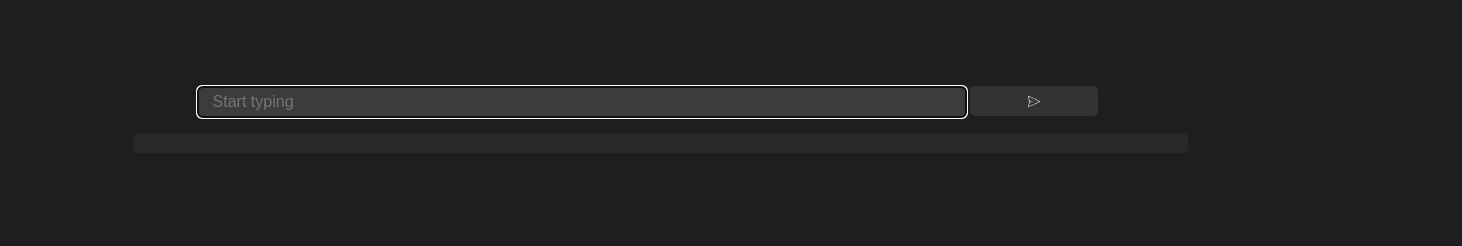
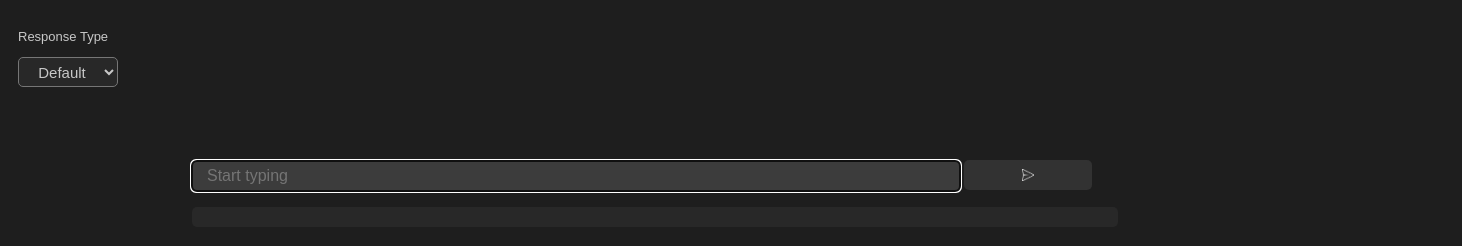
Before and after one commit to TejDeepM/cortex, a plain HTML site: page index.html in a window 1280 px wide. Shown: the whole page, 1462 px wide, since content can reach past the window. Drawn offline with Linux system fonts and the light colour scheme.

Commit message:
V1.2
Added an option for changing the response type to "Short, Long, Points or Default"

```diff
--- a/index.html
+++ b/index.html
@@ -14,16 +14,35 @@
         }
       </script>
 
-      <div id = "inputnSend">
-        <input placeholder = "Start typing" id = "mainTextInput" type = "text" autofocus>
-        <button id = "mainButton"><img src = "./Resources/sendIcon.png" width = 12></button>
+      <div id = "settings">
+
+        <div id = "responseLength">
+
+          <p id = "responseLengthTag">Response Type</p>
+
+          <select id = "responseLengthOptionMenu">
+            <option>Default</option>
+            <option>Short</option>
+            <option>Long</option>
+            <option>Points</option>
+          </select>
+
+        </div>
+
       </div>
 
-      <p id = "responseText"></p>
+      <div id = "core">
+
+        <div id = "inputnSend">
+          <input placeholder = "Start typing" id = "mainTextInput" type = "text" autofocus>
+          <button id = "mainButton"><img src = "./Resources/sendIcon.png" width = 12></button>
+          <p id = "responseText"></p>
+        </div>
+
+      </div>
 
       <script type = "module" src = "main.js"></script>
 
-      <!--<script src = "dist/bundle.js"></script>-->
     </body>
 
 </html>
--- a/main.js
+++ b/main.js
@@ -4,7 +4,7 @@ import { GoogleGenerativeAI, HarmCategory, HarmBlockThreshold } from "@google/ge
 var input = document.getElementById("mainTextInput")
 input.addEventListener("keydown", runScript)
 
-document.getElementById("mainButton").addEventListener("click", mainFunc) // Call the function by its assigned name
+document.getElementById("mainButton").addEventListener("click", mainFunc)
 
 
 function runScript(event) {
@@ -16,7 +16,6 @@ function runScript(event) {
 
 function mainFunc() {
 
-    console.log("Yay")
     document.getElementById("responseText").innerHTML = "..."
 
     const MODEL_NAME = "gemini-pro";
@@ -63,7 +62,21 @@ function mainFunc() {
             return text.replace(/\*\*/g, '');
         }
 
-        const msg = document.getElementById("mainTextInput").value;
+        var toAdd = ""
+        let optionsMenu = document.getElementById("responseLengthOptionMenu")
+
+        if (optionsMenu.value == "Short") {
+            toAdd = "Answer in brief: "
+        } else if (optionsMenu.value == "Points") {
+            toAdd = "Answer in points: "
+        } else if (optionsMenu.value == "Long") {
+            toAdd = "Answer in detail: "
+        }
+
+        console.log(toAdd)
+
+        const msg = toAdd + document.getElementById("mainTextInput").value;
+
         console.log(msg)
 
         const result = await model.generateContentStream(msg);
--- a/styles.css
+++ b/styles.css
@@ -4,8 +4,8 @@ body {
 }
 
 #inputnSend {
-    position: relative;
-    top: 10%;
+    position: absolute;
+    top: 20%;
     left: 15%;
 }
 
@@ -22,6 +22,7 @@ body {
 }
 
 #mainButton {
+    position: relative;
     width: 10vw;
     height: 30px;
     padding-left: 1vw;
@@ -31,11 +32,10 @@ body {
     background-color: rgb(50, 50, 50);
     border: none;
     border-radius: 5px;
-    position: relative;
 }
 
 #responseText {
-    width: 80vw;
+    width: 70vw;
     height: auto;
     padding-left: 15px;
     padding-top: 10px;
@@ -48,7 +48,37 @@ body {
     border-radius: 5px;
     position: relative;
     top: 10%;
-    left: 10%;
     font-family: Arial, Helvetica, sans-serif;
     white-space: pre-line;
 }
+
+#settings {
+    position: absolute;
+    top: 2%
+}
+
+#responseLengthTag {
+    position: relative;
+    top: 10%;
+    left: 10%;
+    font-size: 16px;
+    color: rgb(200, 200, 200);
+    font-family: Arial, Helvetica, sans-serif;
+    font-size: 13px;
+}
+
+#responseLengthOptionMenu {
+    position: relative;
+    width: 100px;
+    height: 30px;
+    top: 10%;
+    left: 10%;
+    font-size: 16px;
+    color: rgb(200, 200, 200);
+    background-color: rgb(40, 40, 40);
+    border-radius: 5px;
+    font-family: Arial, Helvetica, sans-serif;
+    font-size: 13px;
+    text-align: center;
+    font-size: 15px;
+}
```
Also changed, not shown: 1 other file.
